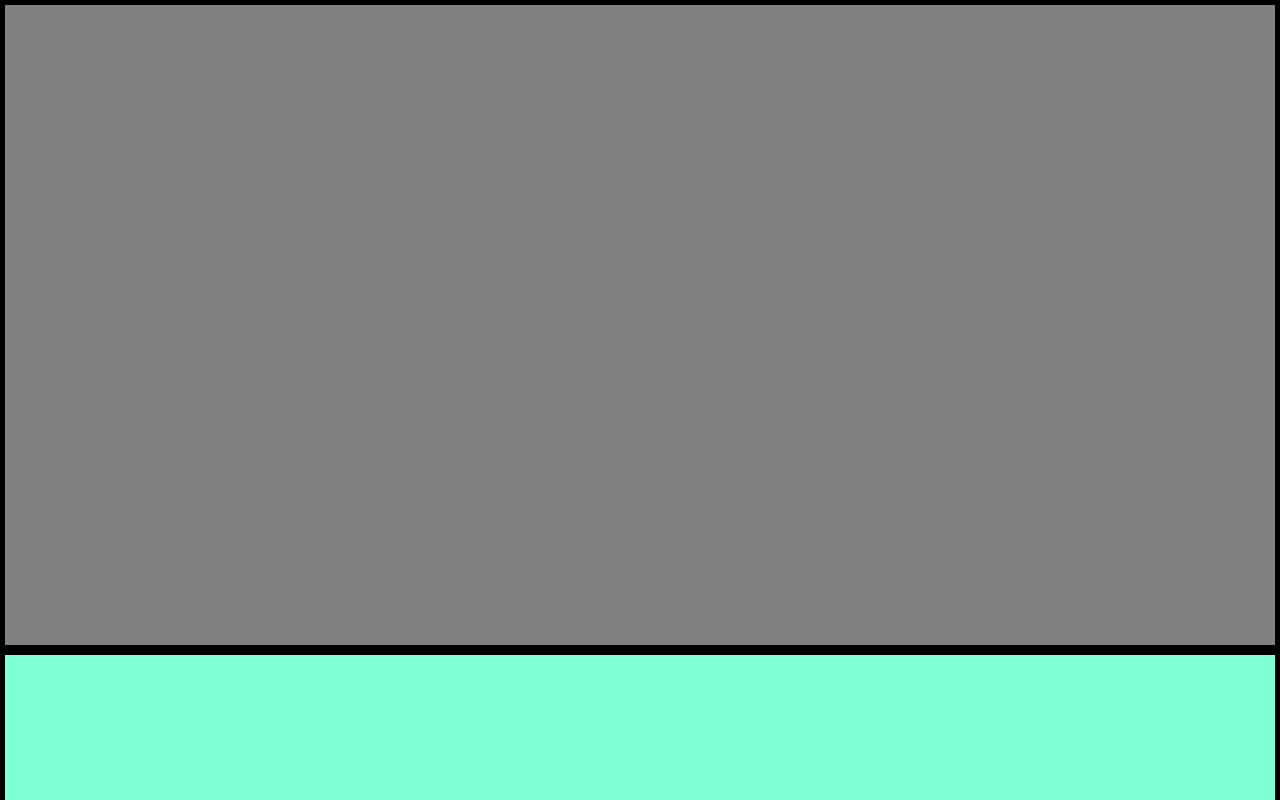
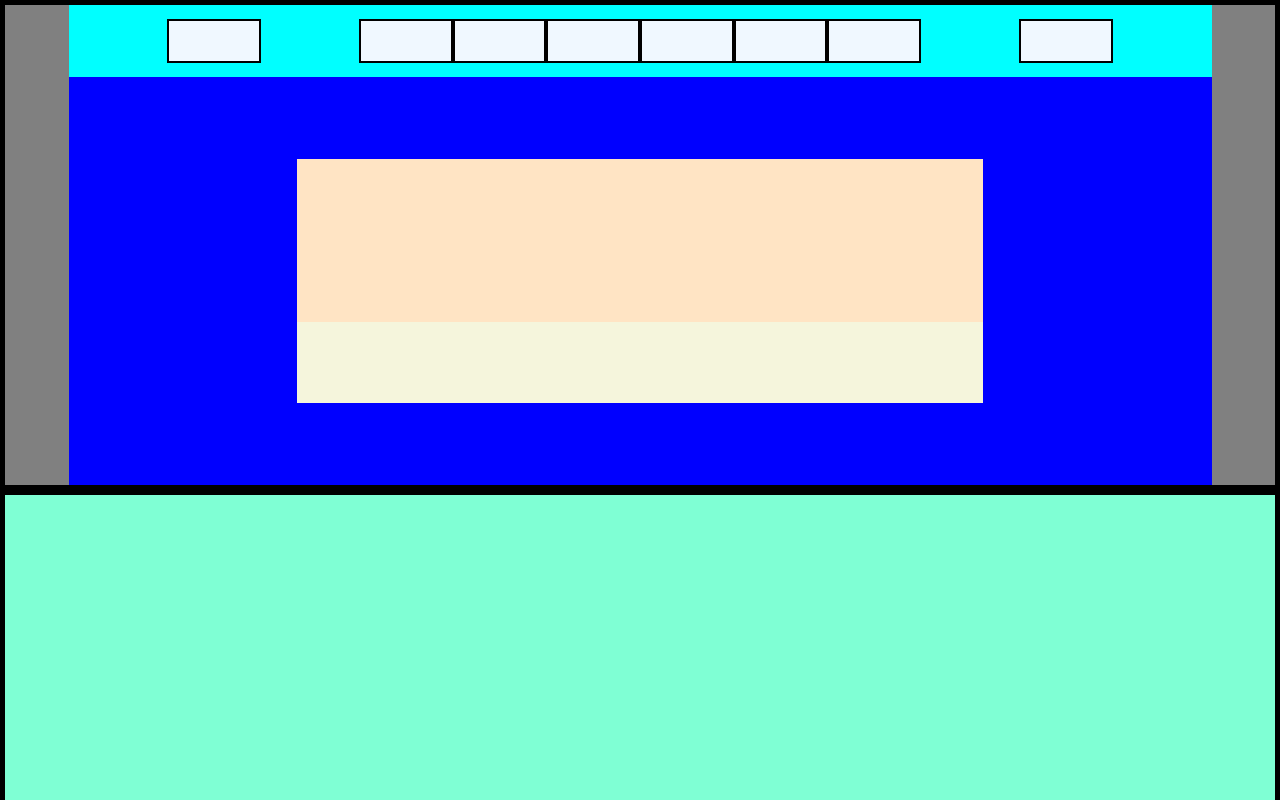
Before and after one commit to alemonacoo/htmlcss-struttura-discord, a plain HTML site: page index.html in a window 1280 px wide. Shown: the top 800 px of the page. Drawn offline with Linux system fonts and the light colour scheme.

Commit message:
adding header layout

```diff
--- a/index.html
+++ b/index.html
@@ -9,7 +9,33 @@
 </head>
 <body>
     <div class="homepage">
-        <header></header>
+        <!-- Header -->
+        <header>
+            <div class="menu-bar">
+                <div class="logo">
+                    <div class="menu-item"></div>
+                </div>
+                <div class="menu-items">
+                    <div class="menu-item"></div>
+                    <div class="menu-item"></div>
+                    <div class="menu-item"></div>
+                    <div class="menu-item"></div>
+                    <div class="menu-item"></div>
+                    <div class="menu-item"></div>
+                </div>
+                <div class="login">
+                    <div class="menu-item"></div>
+                </div>
+            </div>
+            <div class="title">
+                <div class="title-text"></div>
+                <div class="download-buttons"></div>
+            </div>
+        </header>
+        <!-- / Header -->
+
+
+
         <section></section>
         <section></section>
         <section></section>
--- a/style.css
+++ b/style.css
@@ -9,12 +9,6 @@
     background-color: lightgrey;
     flex-direction: column;
     height: max-content;
-}
-
-header{
-height: 80vh;
-background-color: grey;
-border: solid black 5px;
 }
 
 section{
@@ -29,3 +23,62 @@ footer{
     height: 70vh;
     border: solid black 5px;
 }
+
+/* Header */
+header{
+    display: flex;
+    flex-direction: column;
+    height: 60vh;
+    background-color: grey;
+    border: solid black 5px;
+    }
+
+.menu-bar{
+    display: flex;
+    flex-direction: row;
+    height: 15%;
+    width: 90%;
+    margin: auto;
+    background-color: aqua;
+    align-items: center;
+    justify-content: space-evenly;
+}
+
+.menu-items{
+    display: flex;
+}
+
+.menu-item{
+    height: 40px;
+    width: 7vW;
+    background-color: aliceblue;
+    border: solid black 2px;
+}
+
+.title{
+    display: flex;
+    flex-direction: column;
+    height: 85%;
+    width: 90%;
+    margin: auto;
+    background-color: blue;
+    justify-content: center;
+    align-items: center;
+}
+
+.title-text{
+    width: 60%;
+    height: 40%;
+    background-color: bisque;
+}
+
+.download-buttons{
+    height: 20%;
+    width: 60%;
+    background-color: beige;
+}
+
+
+
+
+/* / Header */
```
